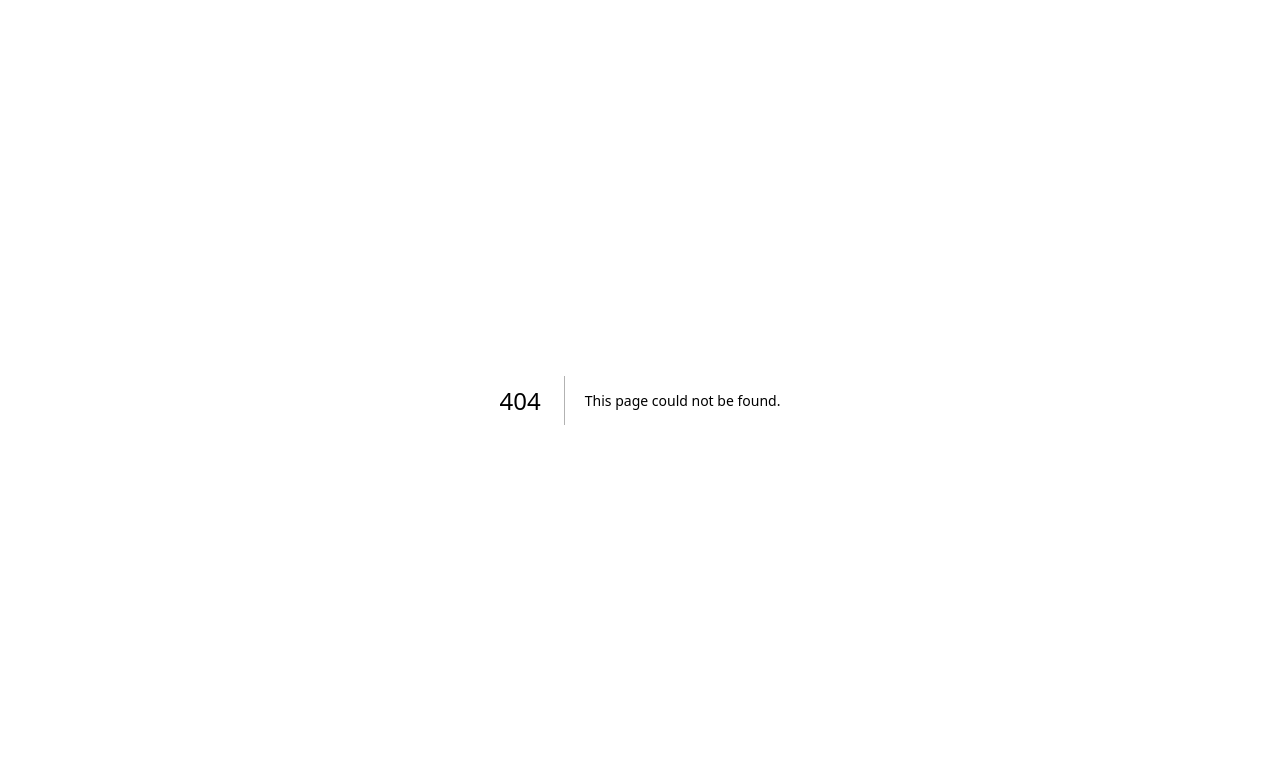
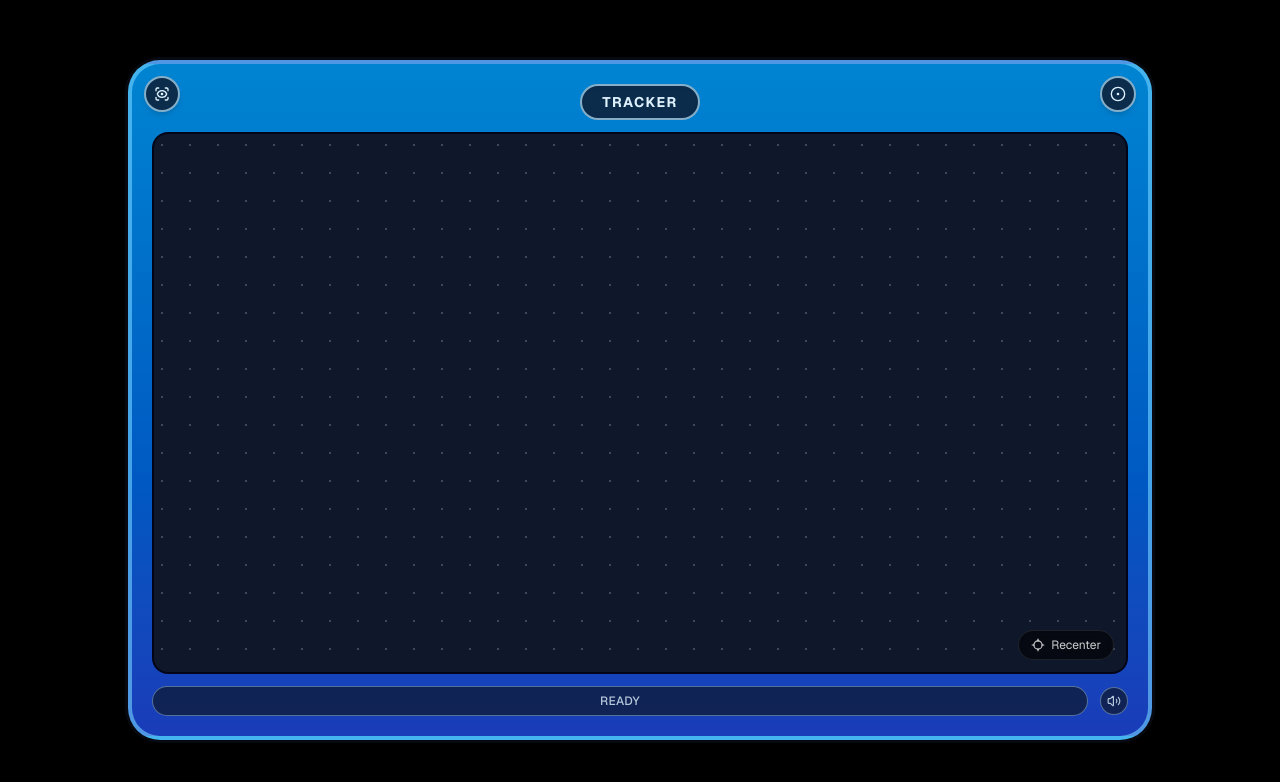
Before and after one commit to jaycnz/portfolio, a Next.js app: page /spidey in a window 1280 px wide. Before the commit this address had no page. Shown: the top 782 px of the page. Built offline with nearby package versions, Linux system fonts and the light colour scheme.

Commit message:
wip: 2d draggable map view

```diff
--- /dev/null
+++ b/app/spidey/page.tsx
@@ -0,0 +1,18 @@
+import type { Metadata } from 'next';
+import { TrackerFrame } from '@/src/components/Spidey/TrackerFrame';
+import { DotMap } from '@/src/components/Spidey/DotMap/Dotmap';
+
+export const metadata: Metadata = {
+  title: 'Spidey | Jay Chen',
+  description: 'A draggable scrap-map canvas for pinning small interactive pieces.',
+};
+
+export default function SpideyPage() {
+  return (
+    <main className="flex min-h-screen w-full items-center justify-center bg-black p-4 sm:p-8">
+      <TrackerFrame>
+        <DotMap />
+      </TrackerFrame>
+    </main>
+  );
+}
--- /dev/null
+++ b/src/components/Spidey/DotMap/Dotmap.tsx
@@ -0,0 +1,133 @@
+'use client';
+
+import { useCallback, useLayoutEffect, useRef, useState, type ReactNode } from 'react';
+import dynamic from 'next/dynamic';
+import type { DraggableEventHandler } from 'react-draggable';
+import { Locate } from 'lucide-react';
+import { cn } from '@/lib/utils';
+
+// react-draggable touches the DOM directly, so it can't run on the server.
+const Draggable = dynamic(() => import('react-draggable'), { ssr: false });
+
+/**
+ * Size of the pannable map surface, in pixels. This is the "sheet" you drag
+ * around under the viewport — bump it up later if placed components need
+ * more room to spread out.
+ */
+const MAP_WIDTH = 3000;
+const MAP_HEIGHT = 2000;
+
+/** Spacing between dots on the scrap-mat grid, in pixels. */
+const DOT_SPACING = 28;
+const DOT_RADIUS = 1.5;
+const DOT_COLOR = 'rgba(148, 163, 184, 0.35)'; // slate-400 @ 35%
+
+/**
+ * A single thing placed on the map. `x`/`y` are in map-surface coordinates
+ * (pixels from the map's top-left corner), not screen coordinates — so a
+ * placed item stays put relative to the mat as it's dragged around.
+ *
+ * Not used yet — this is the slot future components (photos, notes, widgets
+ * you can place on the board) will plug into.
+ */
+export interface MapItem {
+  id: string;
+  x: number;
+  y: number;
+  content: ReactNode;
+}
+
+interface DotMapProps {
+  items?: MapItem[];
+  className?: string;
+}
+
+function clamp(value: number, min: number, max: number) {
+  return Math.min(Math.max(value, min), max);
+}
+
+export function DotMap({ items = [], className }: DotMapProps) {
+  const viewportRef = useRef<HTMLDivElement>(null);
+  const nodeRef = useRef<HTMLDivElement>(null);
+  const [position, setPosition] = useState({ x: 0, y: 0 });
+  const [isReady, setIsReady] = useState(false);
+
+  const centerMap = useCallback(() => {
+    const viewport = viewportRef.current;
+    if (!viewport) return;
+    const { clientWidth, clientHeight } = viewport;
+    setPosition({
+      x: clamp(-(MAP_WIDTH - clientWidth) / 2, -(MAP_WIDTH - clientWidth), 0),
+      y: clamp(-(MAP_HEIGHT - clientHeight) / 2, -(MAP_HEIGHT - clientHeight), 0),
+    });
+  }, []);
+
+  useLayoutEffect(() => {
+    centerMap();
+    setIsReady(true);
+
+    const viewport = viewportRef.current;
+    if (!viewport) return;
+
+    // On resize, re-clamp (don't re-center) so a mid-drag position isn't
+    // reset out from under the user, but the map can't get stranded
+    // outside the viewport either.
+    const observer = new ResizeObserver(() => {
+      const { clientWidth, clientHeight } = viewport;
+      setPosition((prev) => ({
+        x: clamp(prev.x, -(MAP_WIDTH - clientWidth), 0),
+        y: clamp(prev.y, -(MAP_HEIGHT - clientHeight), 0),
+      }));
+    });
+    observer.observe(viewport);
+    return () => observer.disconnect();
+  }, [centerMap]);
+
+  const handleDrag: DraggableEventHandler = (_event, data) => {
+    setPosition({ x: data.x, y: data.y });
+  };
+
+  return (
+    <div
+      ref={viewportRef}
+      className={cn('relative h-full w-full touch-none overflow-hidden bg-slate-900', className)}
+    >
+      <Draggable
+        nodeRef={nodeRef}
+        bounds="parent"
+        position={position}
+        onDrag={handleDrag}
+        onStop={handleDrag}
+      >
+        <div
+          ref={nodeRef}
+          className={cn(
+            'absolute left-0 top-0 cursor-grab select-none active:cursor-grabbing',
+            !isReady && 'invisible'
+          )}
+          style={{
+            width: MAP_WIDTH,
+            height: MAP_HEIGHT,
+            backgroundImage: `radial-gradient(circle, ${DOT_COLOR} ${DOT_RADIUS}px, transparent ${DOT_RADIUS}px)`,
+            backgroundSize: `${DOT_SPACING}px ${DOT_SPACING}px`,
+          }}
+        >
+          {items.map((item) => (
+            <div key={item.id} className="absolute" style={{ left: item.x, top: item.y }}>
+              {item.content}
+            </div>
+          ))}
+        </div>
+      </Draggable>
+
+      <button
+        type="button"
+        onClick={centerMap}
+        className="absolute bottom-3 right-3 z-10 flex items-center gap-1.5 rounded-full border border-white/10 bg-black/60 px-3 py-1.5 text-xs text-white/80 backdrop-blur transition hover:bg-black/80 hover:text-white"
+      >
+        <Locate className="h-3.5 w-3.5" />
+        Recenter
+      </button>
+    </div>
+  );
+}
--- /dev/null
+++ b/src/components/Spidey/DotMap/index.js
@@ -0,0 +1 @@
+export { DotMap } from './DotMap'
--- /dev/null
+++ b/src/components/Spidey/TrackerFrame/TrackerFrame.tsx
@@ -0,0 +1,77 @@
+'use client';
+
+import { useState, type ReactNode } from 'react';
+import { CircleDot, ScanEye, Volume2, VolumeX } from 'lucide-react';
+import { cn } from '@/lib/utils';
+
+interface TrackerFrameProps {
+  /** Text shown in the top title pill. */
+  title?: string;
+  /** Text shown in the bottom status bar. */
+  statusText?: string;
+  /** Content rendered inside the screen cutout — the DotMap goes here. */
+  children: ReactNode;
+  className?: string;
+}
+
+/**
+ * The outer device bezel — a generic HUD-style frame (rounded blue plate,
+ * screen cutout, corner accent badges, top title pill, bottom status bar).
+ * Deliberately generic rather than a copy of any specific branded artwork,
+ * so it's free to skin/reuse however you like.
+ */
+export function TrackerFrame({
+  title = 'TRACKER',
+  statusText = 'READY',
+  children,
+  className,
+}: TrackerFrameProps) {
+  const [muted, setMuted] = useState(false);
+
+  return (
+    <div
+      className={cn(
+        'relative flex h-[85vh] w-full max-w-5xl flex-col gap-3 rounded-[2rem] border-4 border-sky-300/60 bg-gradient-to-b from-sky-600 to-blue-800 p-4 shadow-[0_0_0_3px_rgba(15,23,42,0.4),0_20px_60px_-15px_rgba(0,0,0,0.6)] sm:p-5',
+        className
+      )}
+    >
+      <CornerBadge icon={<ScanEye className="h-4 w-4" />} className="left-3 top-3" />
+      <CornerBadge icon={<CircleDot className="h-4 w-4" />} className="right-3 top-3" />
+
+      <div className="mx-auto flex items-center gap-2 rounded-full border-2 border-sky-200/70 bg-slate-900/80 px-5 py-1.5 text-sm font-bold tracking-widest text-sky-100 shadow-inner">
+        {title}
+      </div>
+
+      <div className="min-h-0 flex-1 overflow-hidden rounded-2xl border-2 border-slate-950/60 bg-slate-950 shadow-inner">
+        {children}
+      </div>
+
+      <div className="flex items-center gap-3">
+        <div className="flex-1 rounded-full border border-sky-200/40 bg-slate-900/70 px-4 py-1.5 text-center text-xs font-medium tracking-wide text-sky-100/80">
+          {statusText}
+        </div>
+        <button
+          type="button"
+          onClick={() => setMuted((m) => !m)}
+          className="flex h-7 w-7 flex-shrink-0 items-center justify-center rounded-full border border-sky-200/40 bg-slate-900/70 text-sky-100/80 transition hover:text-white"
+          aria-label={muted ? 'Unmute' : 'Mute'}
+        >
+          {muted ? <VolumeX className="h-3.5 w-3.5" /> : <Volume2 className="h-3.5 w-3.5" />}
+        </button>
+      </div>
+    </div>
+  );
+}
+
+function CornerBadge({ icon, className }: { icon: ReactNode; className?: string }) {
+  return (
+    <div
+      className={cn(
+        'absolute z-10 flex h-9 w-9 items-center justify-center rounded-full border-2 border-sky-200/70 bg-slate-900/80 text-sky-100 shadow-md',
+        className
+      )}
+    >
+      {icon}
+    </div>
+  );
+}
--- /dev/null
+++ b/src/components/Spidey/TrackerFrame/index.js
@@ -0,0 +1 @@
+export { TrackerFrame } from './TrackerFrame'
```
